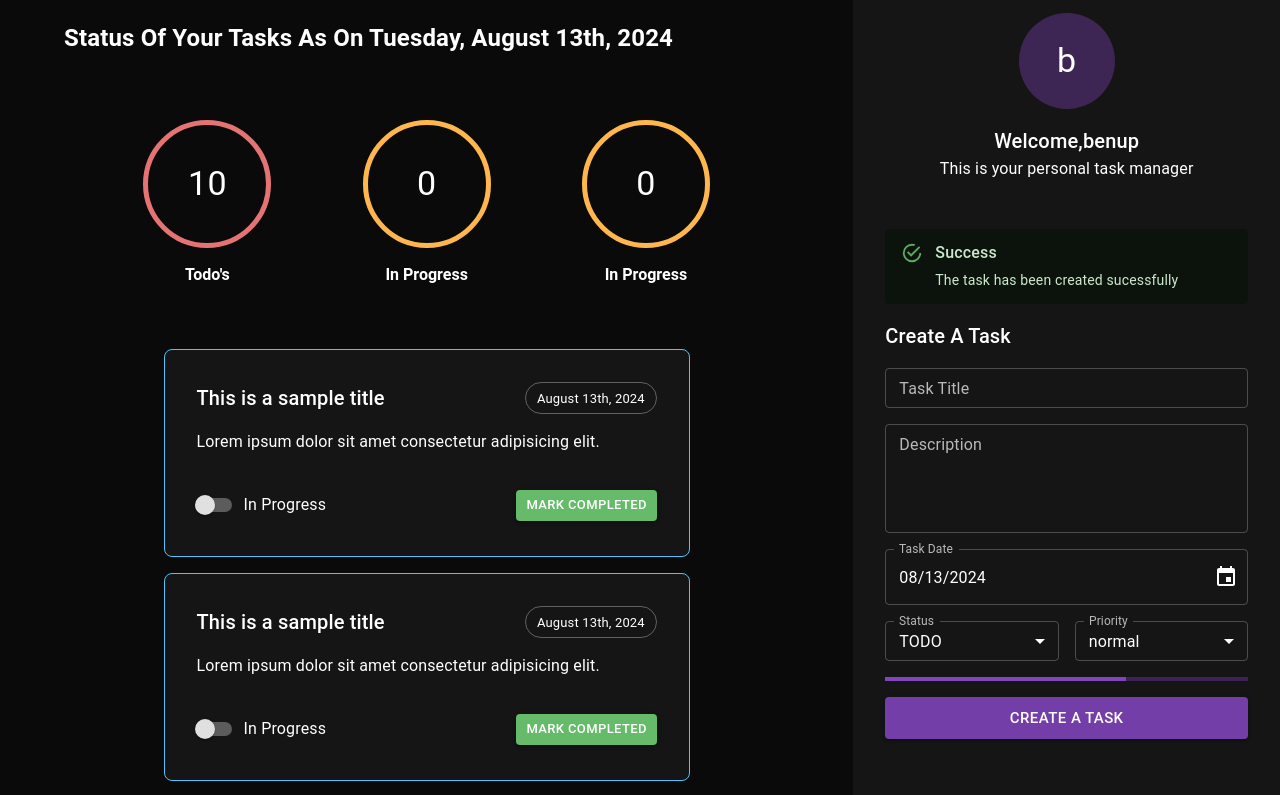
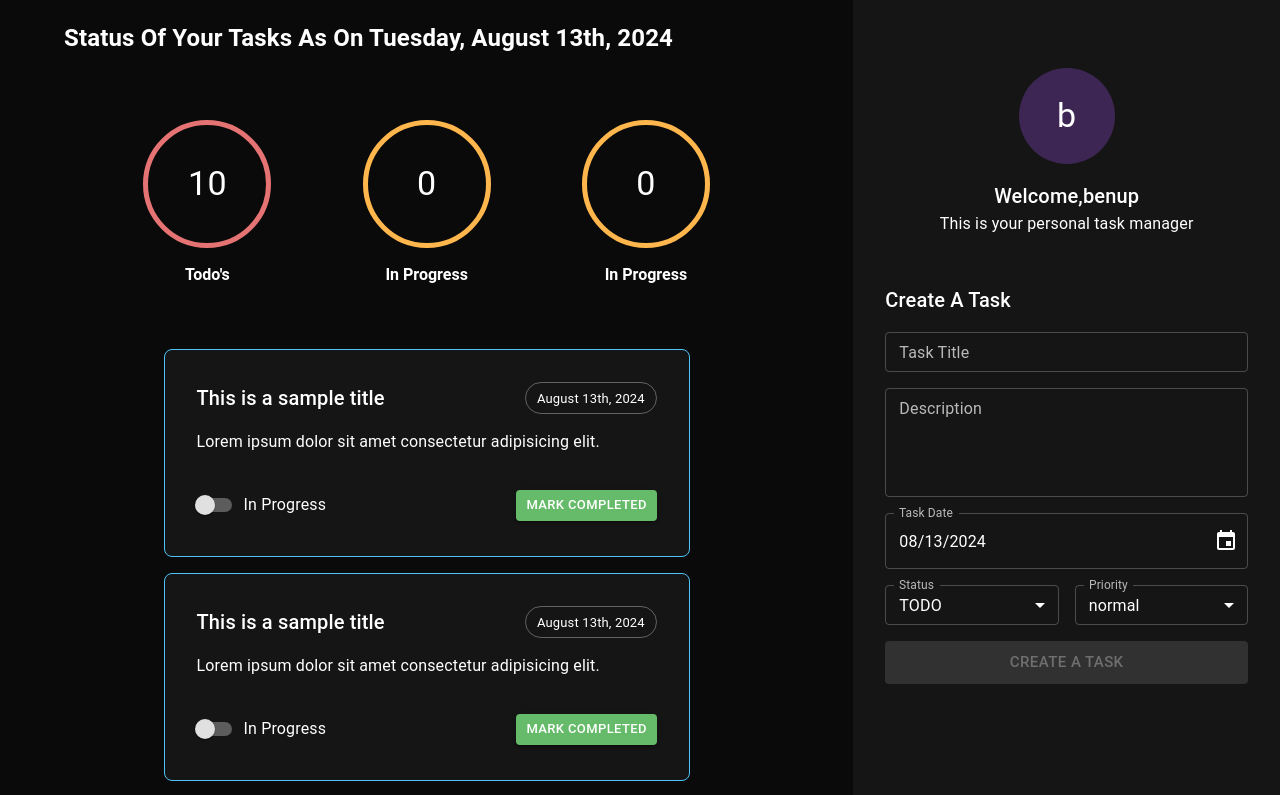
Before and after one commit to Benup211/Typescript, a React (Vite) app in the folder final/frontend/: page / in a window 1280 px wide. Shown: the top 795 px of the page. Built offline with nearby package versions, Linux system fonts and the light colour scheme.

Commit message:
add:state managed in form to create task

```diff
--- a/final/frontend/src/components/createTaskForm/createTaskForm.tsx
+++ b/final/frontend/src/components/createTaskForm/createTaskForm.tsx
@@ -1,4 +1,4 @@
-import { FC, ReactElement, useState } from "react";
+import { FC, ReactElement, useState,useEffect } from "react";
 import {
     Box,
     Typography,
@@ -17,6 +17,7 @@ import { Status } from "./enums/Status";
 import { useMutation } from "@tanstack/react-query";
 import { sendApiRequest } from "../../helpers/sendApiRequest";
 import { ICreateTask } from "../taskArea/interfaces/ICreateTask";
+import { set } from "date-fns";
 export const CreateTaskForm: FC = (): ReactElement => {
     const [title, setTitle] = useState<string | undefined>(undefined);
     const [description, setDescription] = useState<string | undefined>(
@@ -25,27 +26,43 @@ export const CreateTaskForm: FC = (): ReactElement => {
     const [date, setDate] = useState<Date | null>(new Date());
     const [status, setStatus] = useState<string>(Status.todo);
     const [priority, setPriority] = useState<string>(Priority.normal);
+    const [showSuccess,setShowSuccess] = useState<boolean>(false);
+    const [showError,setShowError] = useState<boolean>(false);
     const createTaskMutation = useMutation({
-        mutationFn: (data:ICreateTask) => {
+        mutationFn: (data: ICreateTask) => {
             return sendApiRequest("http://localhost:3000/tasks", "POST", data);
         },
     });
     function createTaskHandler() {
-        console.log("Creating a task");
-        console.log(date?.toISOString());
-        if(!title || !description || !date){
+        if (!title || !description || !date) {
             return;
         }
-        const task:ICreateTask={
-            title:title,
-            description:description,
-            date:date.toString(),
-            status:status,
-            priority:priority
+        const task: ICreateTask = {
+            title: title,
+            description: description,
+            date: date.toString(),
+            status: status,
+            priority: priority,
+        };
+        createTaskMutation.mutate(task);
     }
-        console.log(task);
-        createTaskMutation.mutate(task);
-    };
+
+    useEffect(() => {
+        if(createTaskMutation.isSuccess){
+            setShowSuccess(true);
+        }
+        if(createTaskMutation.isError){
+            setShowError(true);
+        }
+        const successTimeout = setTimeout(()=>{
+            setShowSuccess(false);
+            setShowError(false);
+        },5000);
+
+        return ()=>{
+            clearTimeout(successTimeout);
+        }
+    }, [createTaskMutation.isSuccess, createTaskMutation.isError]);
     return (
         <Box
             display="flex"
@@ -55,6 +72,7 @@ export const CreateTaskForm: FC = (): ReactElement => {
             px={4}
             my={6}
         >
+            {showSuccess && (
                 <Alert
                     severity="success"
                     sx={{ width: "100%", marginBottom: "16px" }}
@@ -62,6 +80,16 @@ export const CreateTaskForm: FC = (): ReactElement => {
                     <AlertTitle>Success</AlertTitle>
                     The task has been created sucessfully
                 </Alert>
+            )}
+            {showError && (
+                <Alert
+                    severity="error"
+                    sx={{ width: "100%", marginBottom: "16px" }}
+                >
+                    <AlertTitle>Failed</AlertTitle>
+                    Something went wrong while creating the task
+                </Alert>
+            )}
             <Typography mb={2} component="h2" variant="h6">
                 Create A Task
             </Typography>
@@ -70,19 +98,20 @@ export const CreateTaskForm: FC = (): ReactElement => {
                     onChange={(e) => {
                         setTitle(e.target.value);
                     }}
-                    disabled={false}
+                    disabled={createTaskMutation.isPending}
                 />
                 <TaskDescriptionField
                     onChange={(e) => {
                         setDescription(e.target.value);
                     }}
-                    disabled={false}
+                    disabled={createTaskMutation.isPending}
                 />
                 <TaskDateField
                     value={date}
                     onChange={(date) => {
                         setDate(date);
                     }}
+                    disabled={createTaskMutation.isPending}
                 />
                 <Stack sx={{ width: "100%" }} direction="row" spacing={2}>
                     <TaskSelectField
@@ -102,6 +131,7 @@ export const CreateTaskForm: FC = (): ReactElement => {
                                 label: Status.inProgress.toUpperCase(),
                             },
                         ]}
+                        disabled={createTaskMutation.isPending}
                     />
                     <TaskSelectField
                         label="Priority"
@@ -124,10 +154,22 @@ export const CreateTaskForm: FC = (): ReactElement => {
                                 label: Priority.high,
                             },
                         ]}
+                        disabled={createTaskMutation.isPending}
                     />
                 </Stack>
-                <LinearProgress />
-                <Button variant="contained" size="large" fullWidth onClick={createTaskHandler}>
+                {createTaskMutation.isPending && <LinearProgress />}
+                <Button
+                    disabled={
+                        !title ||
+                        !description ||
+                        !date ||
+                        createTaskMutation.isPending
+                    }
+                    variant="contained"
+                    size="large"
+                    fullWidth
+                    onClick={createTaskHandler}
+                >
                     Create A Task
                 </Button>
             </Stack>
--- a/final/frontend/src/helpers/sendApiRequest.ts
+++ b/final/frontend/src/helpers/sendApiRequest.ts
@@ -30,6 +30,5 @@ export async function sendApiRequest<T>(
         const message=`An error has occured:${response.status}`;
         throw new Error(message);
     }
-    console.log(response.json());
     return response.json() as Promise<T>;
 }
```
Lines whose indentation alone changed are shown as unchanged.
